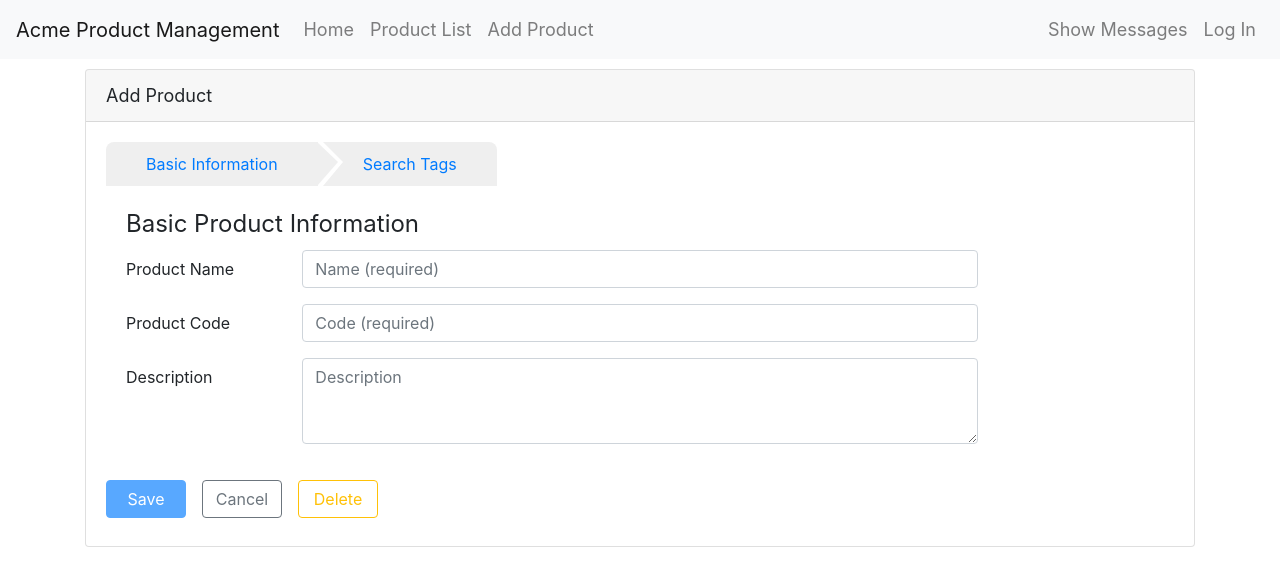
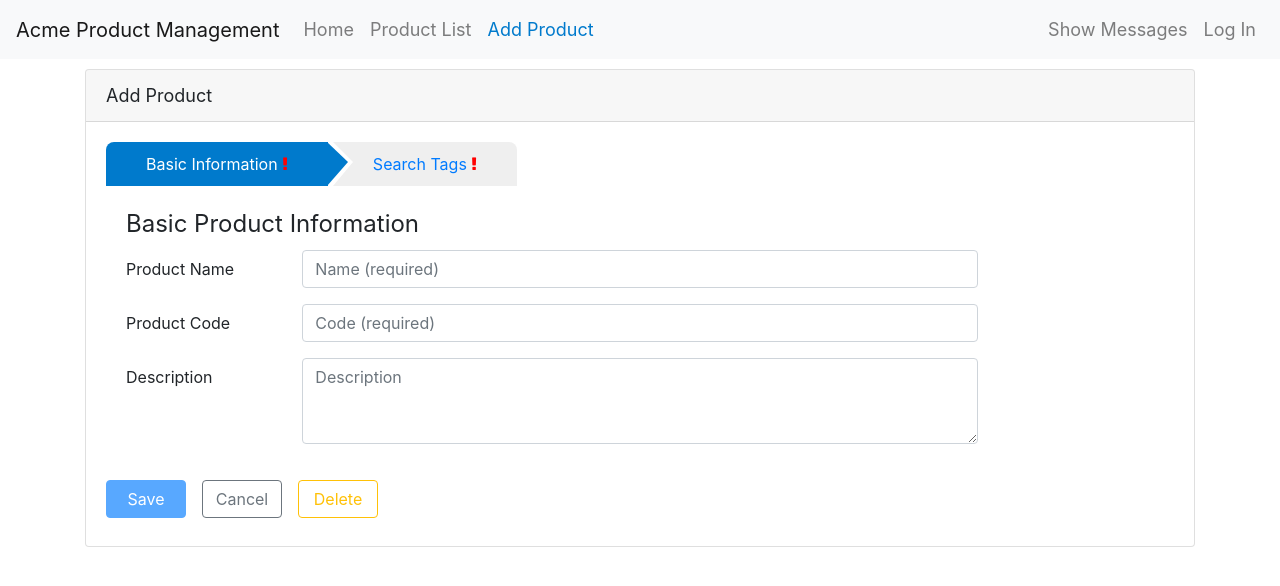
Before and after one commit to sadecker09/angular-routing, an Angular app in the folder APM-Routing/: page /products/0/edit/info in a window 1280 px wide. Shown: the top 586 px of the page. Built offline with nearby package versions, Linux system fonts and the light colour scheme; what angular-in-memory-web-api would draw is missing.

Commit message:
add styling to activated route for visual indication of which are active

```diff
--- a/APM-Routing/src/app/app.component.html
+++ b/APM-Routing/src/app/app.component.html
@@ -2,13 +2,24 @@
   <a class="navbar-brand">{{ pageTitle }}</a>
   <ul class="navbar-nav">
     <li class="nav-item">
-      <a class="nav-link" routerLink="/welcome">Home</a>
+      <a class="nav-link" routerLink="/welcome" routerLinkActive="active"
+        >Home</a
+      >
     </li>
     <li class="nav-item">
-      <a class="nav-link" routerLink="/products">Product List</a>
+      <a
+        class="nav-link"
+        routerLink="/products"
+        routerLinkActive="active"
+        [routerLinkActiveOptions]="{ exact: true }"
+        >Product List</a
+      >
     </li>
     <li class="nav-item">
-      <a class="nav-link" [routerLink]="['/products', 0, 'edit']"
+      <a
+        class="nav-link"
+        [routerLink]="['/products', 0, 'edit']"
+        routerLinkActive="active"
         >Add Product</a
       >
     </li>
--- a/APM-Routing/src/app/products/product-edit/product-edit.component.html
+++ b/APM-Routing/src/app/products/product-edit/product-edit.component.html
@@ -5,32 +5,46 @@
 
   <div class="card-body" *ngIf="product">
     <div class="wizard">
-      <a [routerLink]="['info']">Basic Information</a>
-      <a [routerLink]="['tags']">Search Tags</a>
+      <a [routerLink]="['info']" routerLinkActive="active">Basic Information
+        <span [ngClass]="{'fa fa-exclamation': !isValid('info')}"></span>
+      </a>
+      <a [routerLink]="['tags']" routerLinkActive="active">Search Tags
+        <span [ngClass]="{'fa fa-exclamation': !isValid('tags')}"></span>
+      </a>
     </div>
     <router-outlet></router-outlet>
     <div class="row mb-2">
       <div class="col-md-4">
-        <button class="btn btn-primary mr-3"
-                style="width:80px"
+        <button
+          class="btn btn-primary mr-3"
+          style="width: 80px"
           type="button"
-                [title]="isValid() ? 'Save your entered data' : 'Disabled until the form data is valid'"
+          [title]="
+            isValid()
+              ? 'Save your entered data'
+              : 'Disabled until the form data is valid'
+          "
           [disabled]="!isValid()"
-                (click)="saveProduct()">
+          (click)="saveProduct()"
+        >
           Save
         </button>
-        <button class="btn btn-outline-secondary mr-3"
-                style="width:80px"
+        <button
+          class="btn btn-outline-secondary mr-3"
+          style="width: 80px"
           type="button"
           title="Cancel your edits"
-                [routerLink]="['/products']">
+          [routerLink]="['/products']"
+        >
           Cancel
         </button>
-        <button class="btn btn-outline-warning"
-                style="width:80px"
+        <button
+          class="btn btn-outline-warning"
+          style="width: 80px"
           type="button"
           title="Delete this product"
-                (click)="deleteProduct()">
+          (click)="deleteProduct()"
+        >
           Delete
         </button>
       </div>
```
Lines whose indentation alone changed are shown as unchanged.
